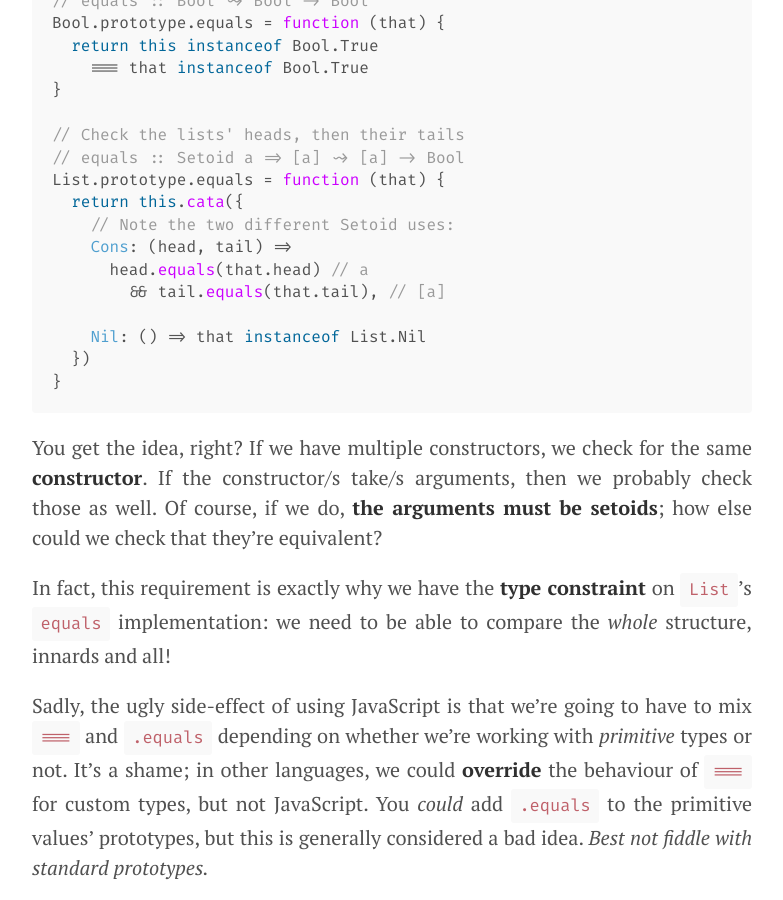
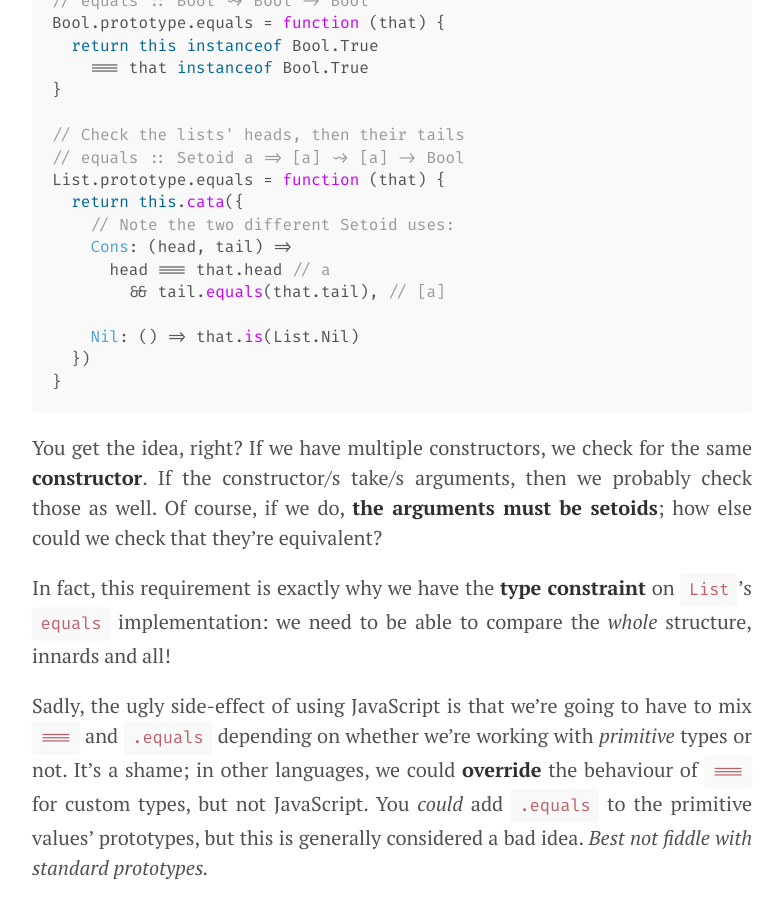
Before and after one commit to i-am-tom/i-am-tom.github.io, a Jekyll site: the page built from _posts/2017-03-09-fantas-eel-and-specification-3.md, in a window 1280 px wide and 900 px high, scrolled down 1327 px. Shown: the whole window, without its empty margins (248-1031 px from the left). Built offline with Jekyll 4.4.1, drawn with Linux system fonts in a browser that asks for light colours; comment, search, counter and statistics services are not loaded.

Commit message:
Correct List.prototype.equals

````diff
--- a/_posts/2017-03-09-fantas-eel-and-specification-3.md
+++ b/_posts/2017-03-09-fantas-eel-and-specification-3.md
@@ -47,10 +47,10 @@ List.prototype.equals = function (that) {
   return this.cata({
     // Note the two different Setoid uses:
     Cons: (head, tail) =>
-      head.equals(that.head) // a
+      head === that.head // a
         && tail.equals(that.tail), // [a]
 
-    Nil: () => that instanceof List.Nil
+    Nil: () => that.is(List.Nil)
   })
 }
 ```
````
